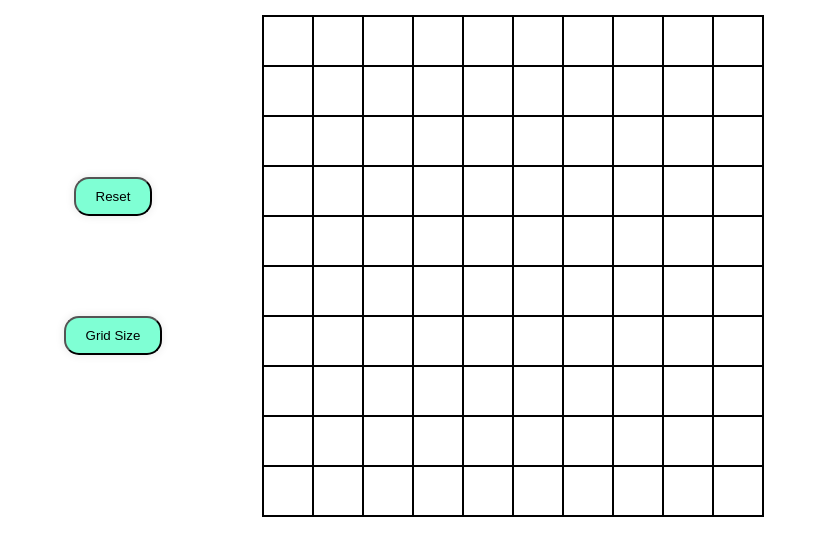
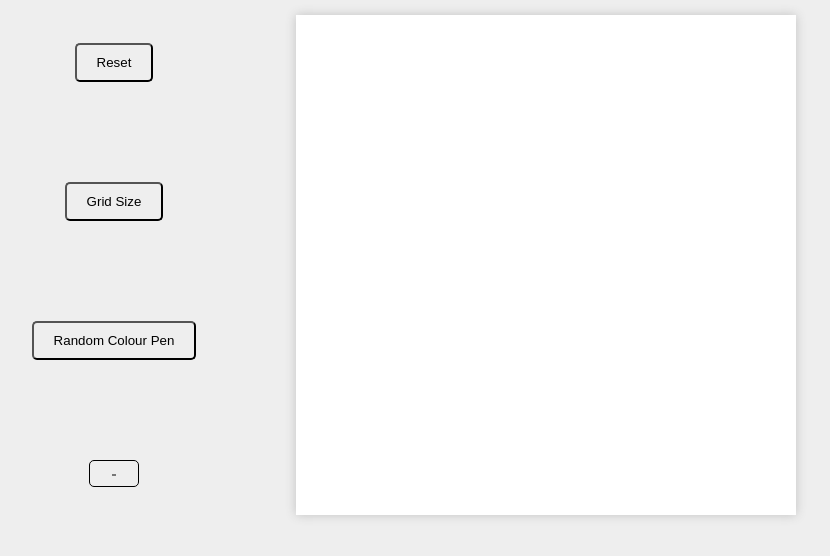
Before and after one commit to sloggo/etch-a-sketch-odin, a plain HTML site: page index.html in a window 1280 px wide. Shown: the whole page, without its empty margins (176-1006 px from the left). Drawn offline with Linux system fonts and the light colour scheme.

Commit message:
Clean UI, add color picker, new button
new button > no functionality

```diff
--- a/app.js
+++ b/app.js
@@ -37,6 +37,7 @@ let mouseDown = false;
 
 let resetButton = document.querySelector('.resetButton')
 let gridSizeButton = document.querySelector('.newGrid')
+let colorPicker = document.querySelector('#colorpicker')
 
 document.addEventListener('mousedown', () => {
     mouseDown = true
@@ -49,13 +50,13 @@ document.addEventListener('mouseup', () => {
 gridBoxes.forEach((box) => {
     box.addEventListener('mousedown', (event) => {
         console.log('clicked')
-        event.target.style.backgroundColor = 'blue';
+        event.target.style.backgroundColor = colorPicker.value;
     })
 
     box.addEventListener('mouseover', (event) => {
         console.log('hover')
         if(mouseDown === true){
-            event.target.style.backgroundColor = 'blue';
+            event.target.style.backgroundColor = colorPicker.value;
         }
     })
 })
@@ -80,13 +81,13 @@ gridSizeButton.addEventListener('click', () =>{
     newBoxes.forEach((box) => {
         box.addEventListener('mousedown', (event) => {
             console.log('clicked')
-            event.target.style.backgroundColor = 'blue';
+            event.target.style.backgroundColor = colorPicker.value;
         })
 
         box.addEventListener('mouseover', (event) => {
             console.log('hover')
             if(mouseDown === true){
-                event.target.style.backgroundColor = 'blue';
+                event.target.style.backgroundColor = colorPicker.value;
             }
         })
     })
--- a/index.html
+++ b/index.html
@@ -12,6 +12,8 @@
     <div class="controlsContainer">
         <button class="resetButton">Reset</button>
         <button class="newGrid">Grid Size</button>
+        <button class="randomColourButton">Random Colour Pen</button>
+        <input type="color" id="colorpicker" value="black">
     </div>
     <div class="gridContainer"></div>
 </body>
--- a/style.css
+++ b/style.css
@@ -2,6 +2,7 @@ body{
     display: flex;
     justify-content: center;
     align-items: center;
+    background-color: rgb(238, 238, 238);
 }
 
 .gridContainer{
@@ -10,8 +11,8 @@ body{
     width: 500px;
     aspect-ratio : 1 / 1;
     justify-content: center;
-    border: 1px solid black;
     flex-direction: column;
+    box-shadow: 0px 0px 10px rgb(194, 194, 194);
 }
 
 .gridRow{
@@ -23,7 +24,6 @@ body{
     flex: 1 1 auto;
     position: relative;
     background-color: rgb(255, 255, 255);
-    border: 1px solid black;
     aspect-ratio : 1 / 1;
 }
 
@@ -37,7 +37,22 @@ body{
 
 button {
     padding: 10px 20px;
-    background-color: aquamarine;
-    border-radius: 15px;
-    box-shadow: 0px 0px 10px rgb(231, 231, 231);
+    background-color: rgb(238, 238, 238);
+    border-radius: 5px;
+    transition: all .2s ease-in-out;
 }
+
+button:hover {
+    transform: scale(1.1);
+}
+
+button:active{
+    transform: scale(0.9);
+}
+
+#colorpicker{
+    font-size: 15px;
+    padding: 10px 20px;
+    background-color: rgb(238, 238, 238);
+    border-radius: 5px;
+}
```
